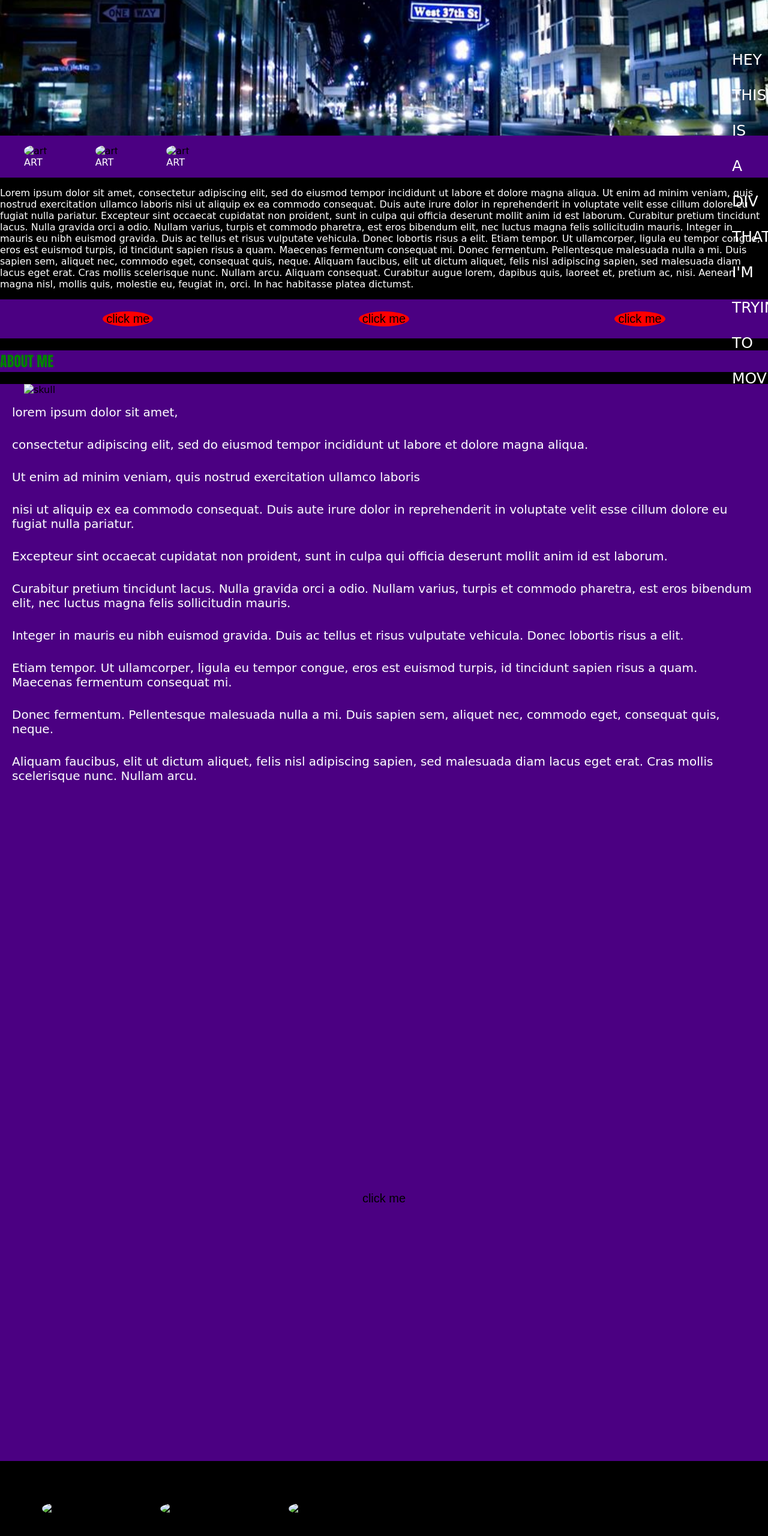
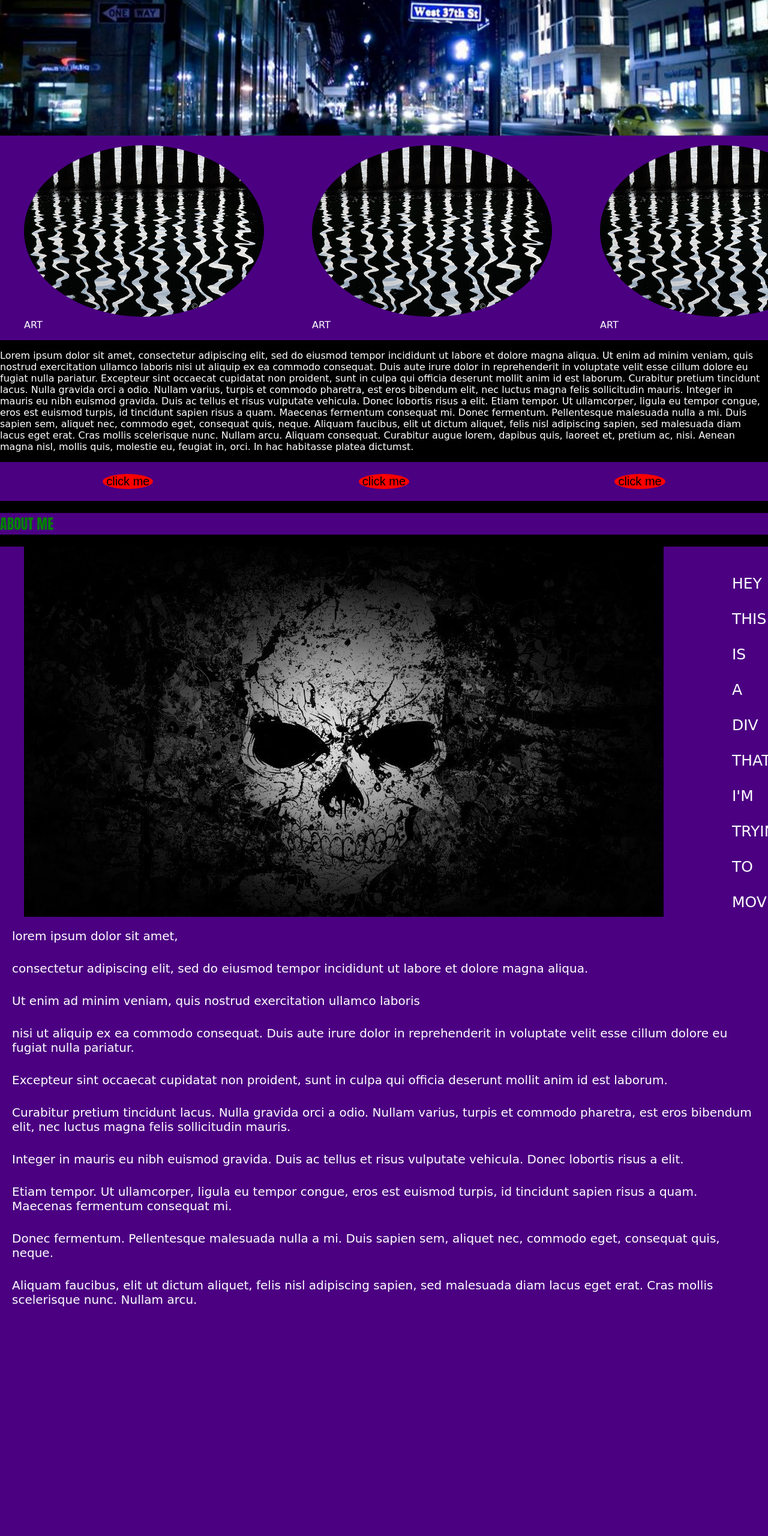
Before and after one commit to bjw3a/practice-2, a plain HTML site: page index.html in a window 1280 px wide. Shown: the part 214-2774 px from the top of the page at 60% size. Drawn offline with Linux system fonts and the light colour scheme; files whose address does not match are found by name.

Commit message:
Update index.html

```diff
--- a/index.html
+++ b/index.html
@@ -23,18 +23,18 @@
     </header>
     <section class="features">
         <figure>
-            <img src="../images/art.jpg" alt="art">
+            <img src="art.jpg" alt="art">
             <figcaption>ART</figcaption>
         </figure>
 
         <figure>
-            <img src="../../images/art.jpg" alt=" art">
+            <img src="art.jpg" alt=" art">
             <figcaption>
                 ART
             </figcaption>
         </figure>
         <figure>
-            <img src="../../images/art.jpg" alt='art'>
+            <img src="art.jpg" alt='art'>
             <figcaption>ART</a></figcaption>
         </figure>
 
@@ -68,7 +68,7 @@
     </section>
     <section class="extra">
         <figure>
-            <img src="../../images/darkside.jpg" alt="skull">
+            <img src="darkside.jpg" alt="skull">
         </figure>
 
         <div>HEY</div>
@@ -113,9 +113,9 @@
         </section>
     </section>
 
-    <img class="image" src="../../images/hero.jpg" alt="hero">
-    <img class="image" src="../../images/nature.jpeg" alt="nature">
-    <img class="image" src="../../images/sand.jpeg" alt="sand">
+    <img class="image" src="hero.jpg" alt="hero">
+    <img class="image" src="nature.jpeg" alt="nature">
+    <img class="image" src="sand.jpeg" alt="sand">
 
     <footer>
         this is a footer
```
